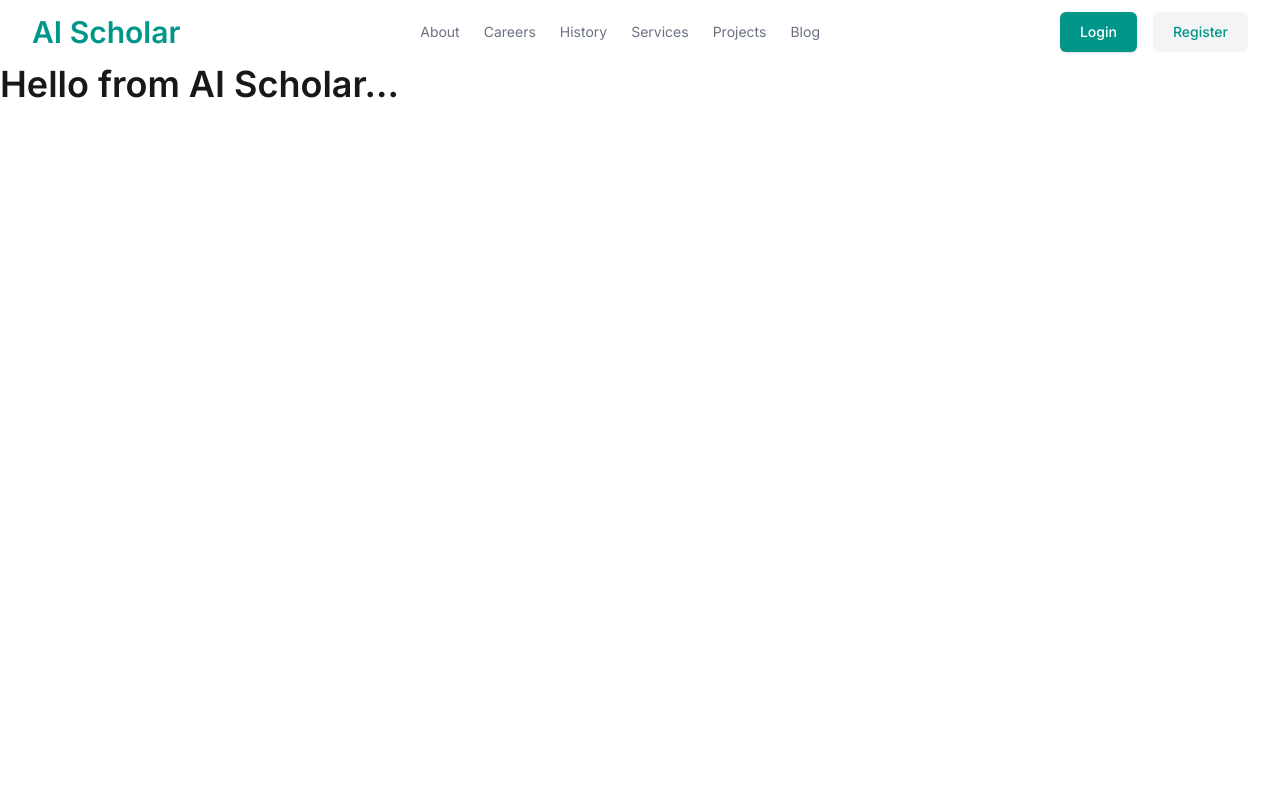
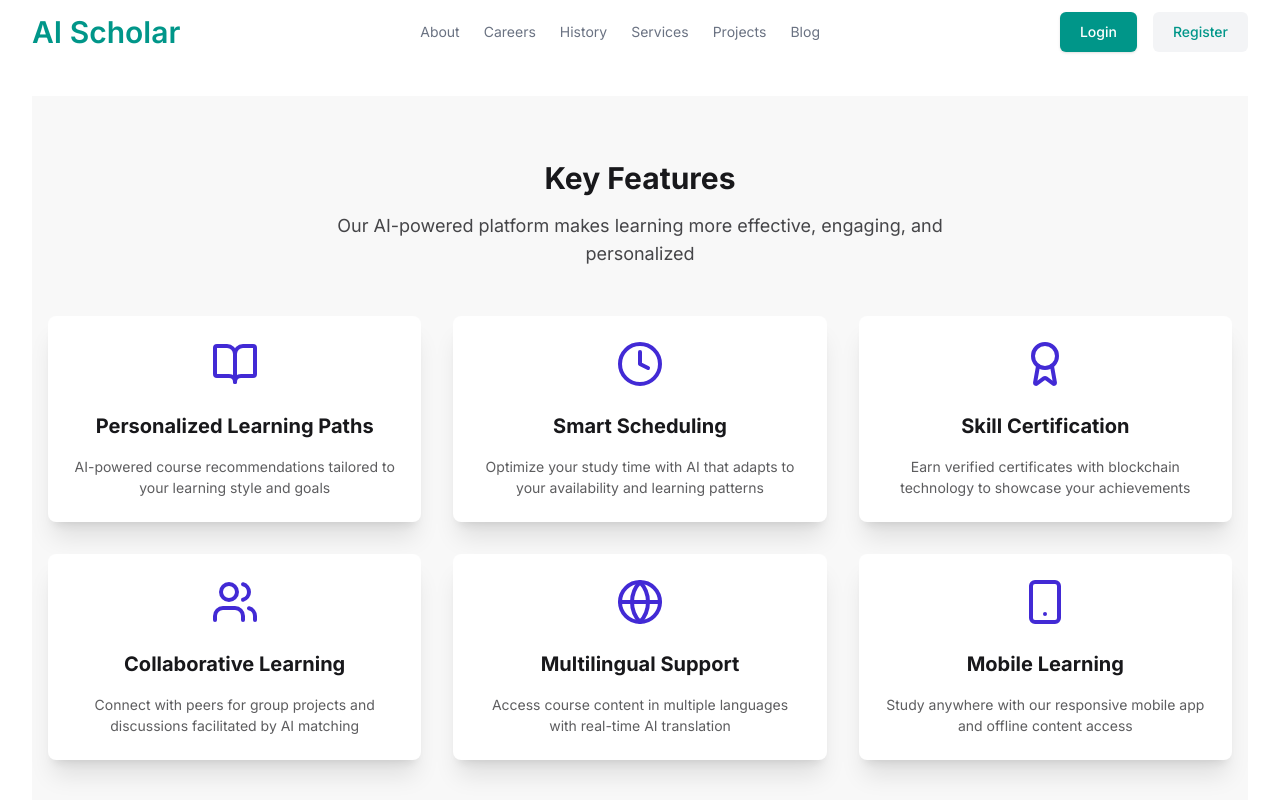
Before and after one commit to SK-Jabed/AI-Scholar, a Next.js app: page / in a window 1280 px wide. Shown: the top 800 px of the page. Built offline with nearby package versions, Linux system fonts and the light colour scheme.

Commit message:
Add Key Features section and update layout styles

```diff
--- a/package.json
+++ b/package.json
@@ -9,6 +9,7 @@
     "lint": "next lint"
   },
   "dependencies": {
+    "lucide-react": "^0.479.0",
     "next": "15.2.2",
     "react": "^19.0.0",
     "react-dom": "^19.0.0"
--- a/src/app/layout.js
+++ b/src/app/layout.js
@@ -19,7 +19,7 @@ export default function RootLayout({ children }) {
         {/* Header */}
         <Navbar />
         {/* Main Content */}
-        <main className="min-h-screen">{children}</main>
+        <main className="min-h-screen mx-auto max-w-screen-xl px-4 sm:px-6 lg:px-8 my-8">{children}</main>
         {/* Footer */}
         <Footer />
       </body>
--- a/src/app/page.js
+++ b/src/app/page.js
@@ -1,7 +1,12 @@
+import KeyFeatures from "@/components/key_features/KeyFeatures";
+
 export default function Home() {
   return (
-    <div>
-      <h2 className="text-4xl font-semibold">Hello from AI Scholar...</h2>
-    </div>
+    <>
+
+    <main>
+      <KeyFeatures />
+    </main>
+    </>
   );
 }
--- /dev/null
+++ b/src/components/key_features/KeyFeatures.jsx
@@ -0,0 +1,37 @@
+'use client';
+import { features } from "@/utils/features";
+
+const KeyFeatures = () => {
+
+  return (
+    <section className="py-16 bg-base-200">
+      <div className="container mx-auto px-4">
+        <div className="text-center mb-12">
+          <h2 className="text-3xl font-bold mb-4">Key Features</h2>
+          <p className="text-lg max-w-2xl mx-auto text-base-content/80">
+            Our AI-powered platform makes learning more effective, engaging, and personalized
+          </p>
+        </div>
+
+        <div className="grid grid-cols-1 md:grid-cols-2 lg:grid-cols-3 gap-8">
+          {features.map((feature, index) => (
+            <div
+              key={index}
+              className="card bg-base-100 shadow-xl hover:shadow-2xl transition-shadow duration-300"
+            >
+              <div className="card-body items-center text-center">
+                <div className="mb-4">
+                  {feature.icon}
+                </div>
+                <h3 className="card-title text-xl font-bold mb-2">{feature.title}</h3>
+                <p className="text-base-content/70">{feature.description}</p>
+              </div>
+            </div>
+          ))}
+        </div>
+      </div>
+    </section>
+  );
+};
+
+export default KeyFeatures;
--- /dev/null
+++ b/src/utils/features.js
@@ -0,0 +1,39 @@
+import { BookOpen } from 'lucide-react';
+import { Clock } from 'lucide-react';
+import { Award } from 'lucide-react'; // Changed from Certificate which might not be available
+import { Users } from 'lucide-react';
+import { Globe } from 'lucide-react';
+import { Smartphone } from 'lucide-react'; // Changed from DeviceMobile which might not be available
+
+export   const features = [
+    {
+      title: "Personalized Learning Paths",
+      description: "AI-powered course recommendations tailored to your learning style and goals",
+      icon: <BookOpen className="w-12 h-12 text-primary" />
+    },
+    {
+      title: "Smart Scheduling",
+      description: "Optimize your study time with AI that adapts to your availability and learning patterns",
+      icon: <Clock className="w-12 h-12 text-primary" />
+    },
+    {
+      title: "Skill Certification",
+      description: "Earn verified certificates with blockchain technology to showcase your achievements",
+      icon: <Award className="w-12 h-12 text-primary" />
+    },
+    {
+      title: "Collaborative Learning",
+      description: "Connect with peers for group projects and discussions facilitated by AI matching",
+      icon: <Users className="w-12 h-12 text-primary" />
+    },
+    {
+      title: "Multilingual Support",
+      description: "Access course content in multiple languages with real-time AI translation",
+      icon: <Globe className="w-12 h-12 text-primary" />
+    },
+    {
+      title: "Mobile Learning",
+      description: "Study anywhere with our responsive mobile app and offline content access",
+      icon: <Smartphone className="w-12 h-12 text-primary" />
+    }
+  ];
```
Also changed, not shown: 1 other file (tests, documents, lock files or other folders).
